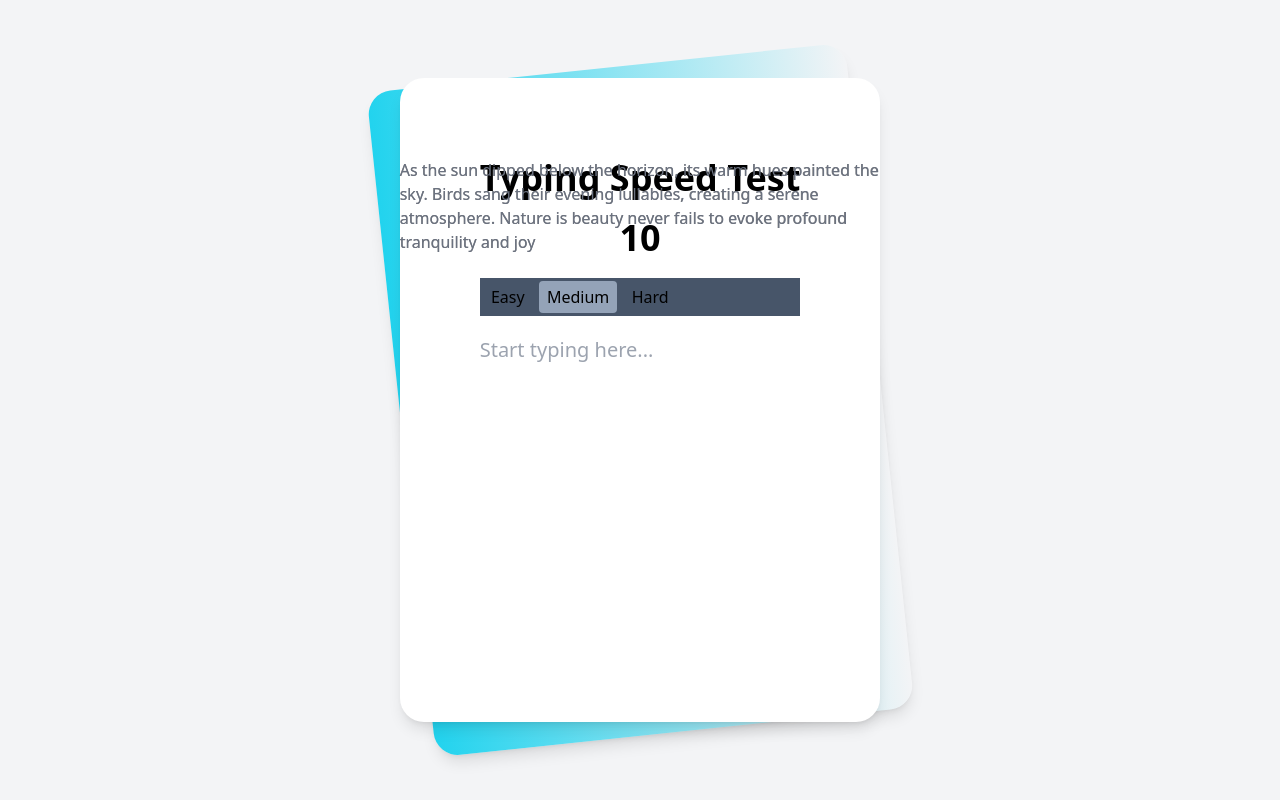
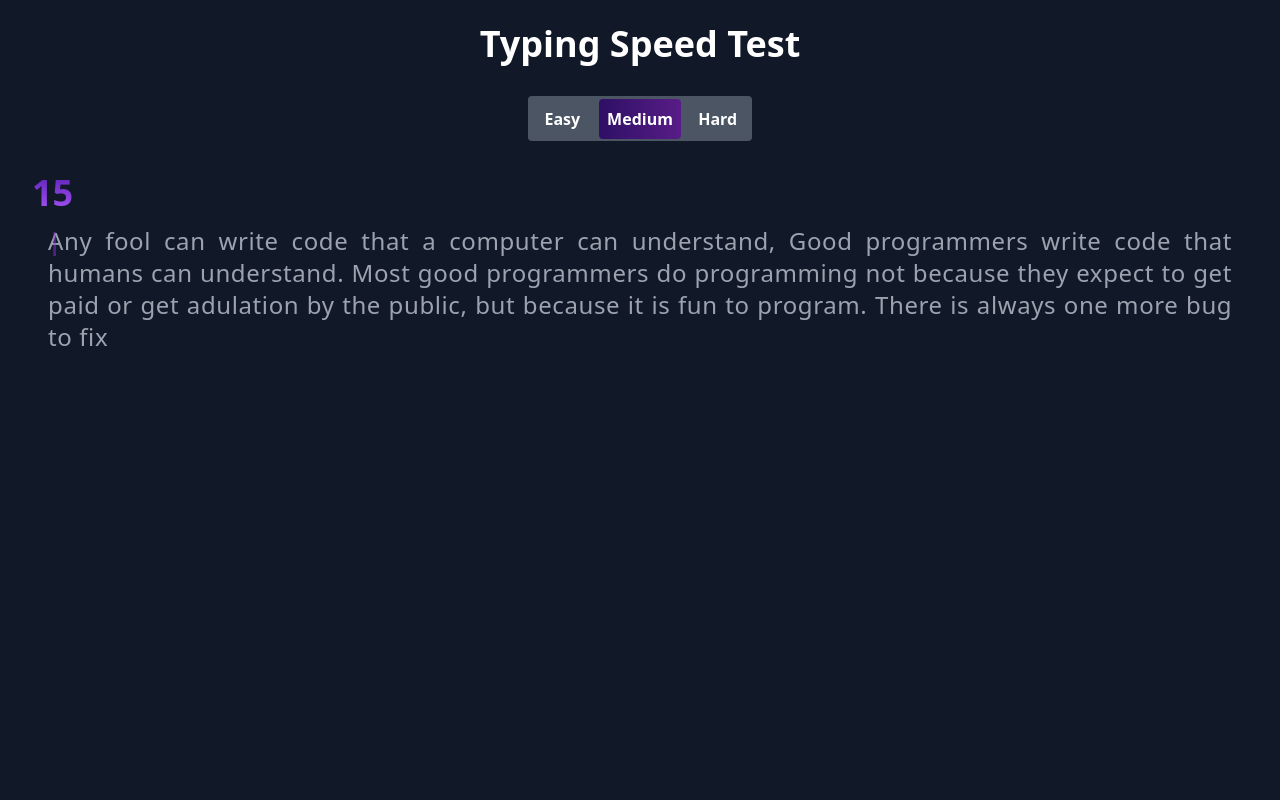
Before and after one commit to oussamaroui/SpeedKey, a React (Vite) app: page / in a window 1280 px wide. Built offline with nearby package versions, Linux system fonts and the light colour scheme.

Commit message:
add styles using Tailwind

```diff
--- a/src/components/SpeedKey.jsx
+++ b/src/components/SpeedKey.jsx
@@ -6,18 +6,24 @@ const SpeedKey = () => {
     const [startTime, setStartTime] = useState(15);
     const [showResult, setShowResult] = useState(false);
     const [level, setLevel] = useState(1);
+    const [correctCaracters, setCorrectCaracters] = useState(0);
+    const [totalTypedCharacters, setTotalTypedCharacters] = useState(0);
     const buttonsLevel = ['Easy', 'Medium', 'Hard'];
     const timerIdRef = useRef();
+    const inpt = useRef();
 
     useEffect(() => {
+
+        if (inpt.current.value != '') {
             timerIdRef.current = setTimeout(() => {
                 setStartTime((prevTime) => prevTime - 1);
             }, 1000);
-
             return () => {
                 clearTimeout(timerIdRef.current);
             };
-    }, [startTime]);
+        }
+
+    }, [inpt.current, startTime]);
 
     useEffect(() => {
         if (startTime === 0) {
@@ -28,6 +34,11 @@ const SpeedKey = () => {
 
     const handleInputChange = (e) => {
         setInput(e.target.value);
+
+        if (e.target.value[e.target.value.length - 1] !== ' ') {
+            setTotalTypedCharacters(totalTypedCharacters + 1)
+            console.log(totalTypedCharacters);
+        }
     };
 
     const calculateTypingSpeed = () => {
@@ -45,62 +56,70 @@ const SpeedKey = () => {
         const userInputArray = input.split('');
 
         const coloredText = targetTextArray.map((letter, index) => {
-            let color = 'text-gray-500';
+            let color = 'text-gray-400';
+            let display = 'hidden';
 
             if (index < userInputArray.length) {
                 if (userInputArray[index] === letter) {
                     color = 'text-green-600';
+                    // setCorrectCaracters(correctCaracters + 1) ///////////////////
+                    // console.log(correctCaracters);
                 } else {
                     color = 'text-red-500';
                 }
             }
 
+            if (index === userInputArray.length) {
+                if (userInputArray[index] === letter) {
+                    display = 'inline';
+                } else {
+                    display = 'inline';
+                }
+            }
+
             return (
                 <span key={index} className={color}>
+                    <span className={`absolute text-purple-600 font-semibold animate-blink ${startTime == 0 ? 'hidden' : display}`}>|</span>
                     {letter}
                 </span>
             );
         });
 
-        return <span>{coloredText}</span>;
-    };
+        return coloredText;
+    }
 
     const getLevel = (l) => {
         setLevel(l)
     }
 
     return (
-        <div className="min-h-screen bg-gray-100 py-6 flex flex-col justify-center sm:py-12">
-            <div className="relative py-3 sm:max-w-xl sm:mx-auto">
-                <div className="absolute inset-0 bg-gradient-to-r from-cyan-400 to-light-blue-500 shadow-lg transform -skew-y-6 sm:skew-y-0 sm:-rotate-6 sm:rounded-3xl"></div>
-                <div className="relative px-4 py-10 bg-white shadow-lg sm:rounded-3xl sm:p-20">
-                    <h1 className="text-center text-4xl font-bold mb-5">Typing Speed Test</h1>
-                    <p className="text-center text-4xl font-bold mb-5">{startTime}</p>
-                    <div className='flex bg-slate-600 w-auto'>
+        <section className="min-h-screen bg-gray-900 py-6 ">
+            <h1 className="text-center text-4xl font-bold text-white">Typing Speed Test</h1>
+            <div className='flex justify-around bg-gray-600 text-white w-56 mx-auto my-8 rounded'>
                 {buttonsLevel.map((btnLevel, index) => (
                     <p key={index} onClick={() => getLevel(index)}
-                                className={`py-1 px-2 m-[0.20rem] rounded ${level == index && 'bg-slate-400'} cursor-pointer`}>
+                        className={`py-2 flex-1 text-center px-2 m-[0.16rem] rounded font-semibold ${level == index && 'bg-gradient-to-r from-violet-950 to-purple-900'} cursor-pointer`}>
                         {btnLevel}
                     </p>
                 ))}
             </div>
-                    <p className='absolute top-20 left-0 opacity-50'>{Texts[level]}</p>
-                    <p className='absolute top-20 left-0'>{renderColoredText()}</p>
-                    <textarea
-                        onChange={handleInputChange}
-                        className="w-full h-[300px] bg-transparent outline-none resize-none text-xl mt-5"
-                        placeholder="Start typing here..."
-                    ></textarea>
+            <p className="text-4xl font-bold my-3 text-transparent bg-clip-text bg-gradient-to-b from-violet-800 to-purple-500 ml-8">{startTime}</p>
+            <p className='text-2xl text-justify m-auto mx-12 tracking-wide'>{renderColoredText()}</p>
             {showResult && (
                 <div className="mt-5">
-                            <p className="text-2xl font-bold">
+                    <p className="text-2xl text-white font-bold">
                         Your Typing Speed is: {calculateTypingSpeed()} wpm
                     </p>
                 </div>
             )}
-                </div>
-            </div>
-        </div>
+            <textarea
+                onChange={handleInputChange}
+                className="bg-transparent outline-none resize-none text-sm opacity-0"
+                autoFocus
+                disabled={startTime == 0 ? true : false}
+                ref={inpt}
+            ></textarea>
+        </section>
     );
 };
 
--- a/src/components/Texts.json
+++ b/src/components/Texts.json
@@ -1,5 +1,5 @@
 [
-    "Cryptocurrency transactions are decentralized and pseudonymous. Blockchain, the underlying technology, ensures security. Deciphering cryptographic keys demands precision. The volatile market adds complexity. Typing fluency here is akin to mastering a digital symphony",
     "As the sun dipped below the horizon, its warm hues painted the sky. Birds sang their evening lullabies, creating a serene atmosphere. Nature is beauty never fails to evoke profound tranquility and joy",
-    "Any fool can write code that a computer can understand, Good programmers write code that humans can understand. Most good programmers do programming not because they expect to get paid or get adulation by the public, but because it is fun to program. There is always one more bug to fix"
+    "Any fool can write code that a computer can understand, Good programmers write code that humans can understand. Most good programmers do programming not because they expect to get paid or get adulation by the public, but because it is fun to program. There is always one more bug to fix",
+    "Cryptocurrency transactions are decentralized and pseudonymous. Blockchain, the underlying technology, ensures security. Deciphering cryptographic keys demands precision. The volatile market adds complexity. Typing fluency here is akin to mastering a digital symphony"
 ]
--- a/src/index.css
+++ b/src/index.css
@@ -1,3 +1,21 @@
 @tailwind base;
 @tailwind components;
 @tailwind utilities;
+
+@keyframes blink {
+    0% {
+        opacity: 0;
+    }
+
+    50% {
+        opacity: 1;
+    }
+
+    100% {
+        opacity: 0;
+    }
+}
+
+.animate-blink {
+    animation: blink 1.5s infinite;
+}
```
Lines whose indentation alone changed are shown as unchanged.
